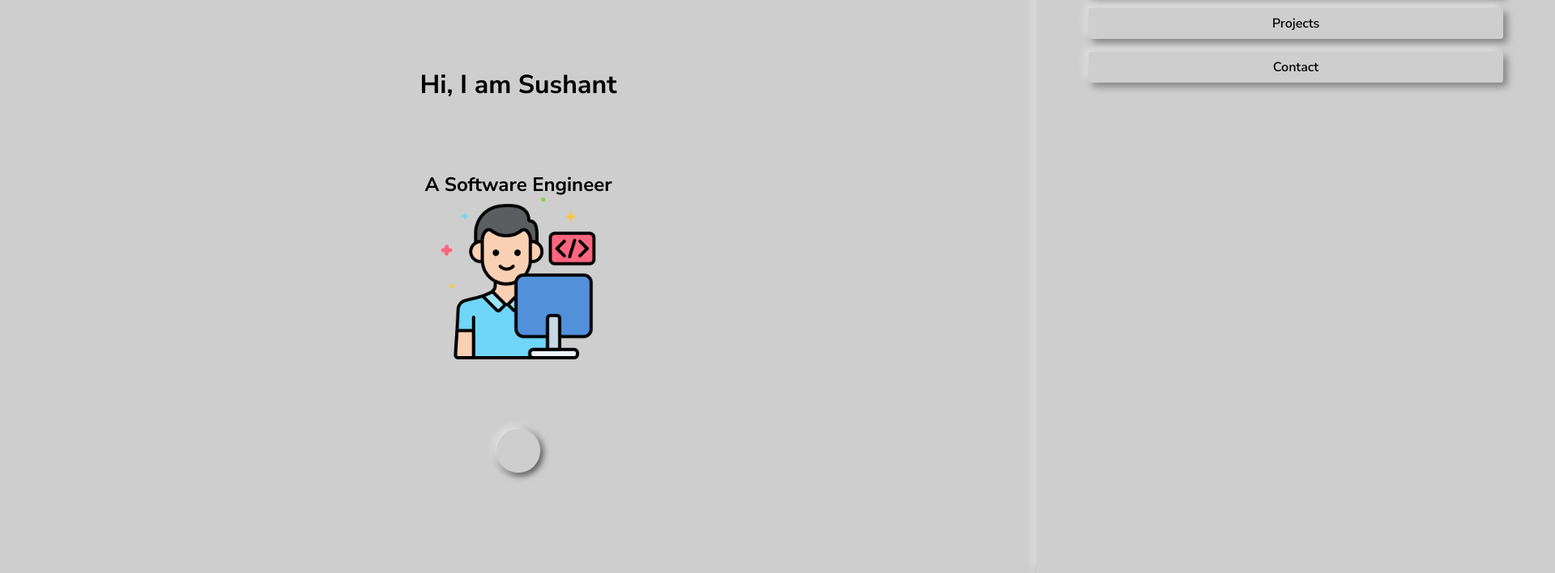
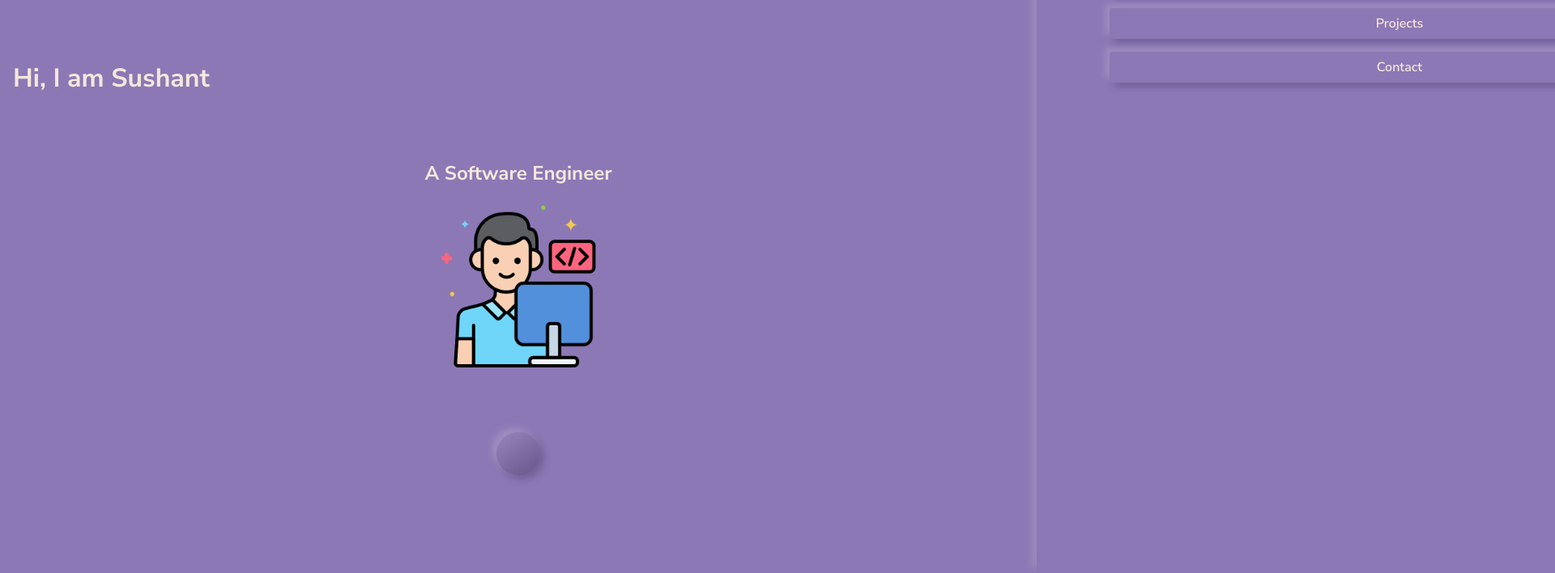
Before and after one commit to sushant-bhat/portfolio2.0, a plain HTML site: page index.html in a window 1280 px wide. Shown: the part 92-800 px from the top of the page at 81% size, 1920 px wide, since content can reach past the window. Drawn offline with Linux system fonts and the light colour scheme.

Commit message:
Updated styling of landing page

```diff
--- a/css/indexmobile.css
+++ b/css/indexmobile.css
@@ -1,6 +1,13 @@
 @import url('https://fonts.googleapis.com/css2?family=Mukta&display=swap');
 @import url('https://fonts.googleapis.com/css2?family=Bebas+Neue&display=swap');
 @import url('https://fonts.googleapis.com/css2?family=Nunito+Sans:ital,opsz,wght@0,6..12,200..1000;1,6..12,200..1000&display=swap');
+
+:root {
+    --bg: 260, 29%, 59%;
+    --neu-light: 260, 29%, 79%;
+    --neu-dark: 260, 29%, 29%;
+    --text: 27, 55%, 91%;
+}
 
 * {
     margin: 0;
@@ -11,8 +18,9 @@
 body {
     font-family: "Nunito Sans", sans-serif;
     font-weight: 400;
-    background-color: #CECECE;
+    background-color: hsl(var(--bg));
     overflow: hidden;
+    color: hsl(var(--text));
 }
 
 ul {
@@ -25,7 +33,7 @@ nav {
     align-items: center;
     margin: 1rem;
     padding: 1rem;
-    border-bottom: 0.2rem solid black;
+    border-bottom: 0.1rem solid hsla(var(--text), 0.5);
 }
 
 #nav-open-btn {
@@ -42,7 +50,7 @@ nav {
 .nav-ham {
     height: 2px;
     width: 1rem;
-    background-color: #000;
+    background-color: hsl(var(--text));
 }
 
 #nav-links {
@@ -53,17 +61,18 @@ nav {
     position: absolute;
     z-index: 2;
     height: 100dvh;
-    width: 50dvw;
+    width: 70dvw;
     right: 0;
     top: 0;
-    background-color: #CECECE;
+    background-color: hsl(var(--bg), 2);
     transform: translateX(100%);
-    transition: transform 0.2s ease;
-    box-shadow: -5px -5px 10px hsla(0, 0%, 100%, 0.37),
-                5px 5px 10px hsla(0, 0%, 0%, 0.37);
+    transition: transform 0.2s 0.2s ease;
+    box-shadow: -5px -5px 10px hsl(var(--neu-light), 0.37),
+        5px 5px 10px hsla(var(--neu-dark), 0.37);
 }
 
 #nav-links.open {
+    display: flex;
     transform: translateX(0);
 }
 
@@ -71,20 +80,20 @@ nav {
     text-decoration: none;
     font-family: "Nunito Sans", sans-serif;
     font-weight: 600;
-    color: #000;
+    color: hsl(var(--text));
     padding: 0.2em;
     padding-block: 0.5em;
     width: 80%;
     text-align: center;
     border-radius: 0.2em;
-    box-shadow: -5px -5px 10px hsla(0, 0%, 100%, 0.37),
-                5px 5px 10px hsla(0, 0%, 0%, 0.37);
+    box-shadow: -5px -5px 10px hsl(var(--neu-light), 0.37),
+        5px 5px 10px hsla(var(--neu-dark), 0.37);
 }
 
-#nav-links > a:active {
+#nav-links>a:active {
     transform: scale(0.9);
     box-shadow: inset -2px -2px 10px #FFF,
-                inset 2px 2px 10px #000;
+        inset 2px 2px 10px #000;
 }
 
 #nav-close-btn {
@@ -103,6 +112,11 @@ main {
     min-height: 80dvh;
 }
 
+#intro-heading {
+    align-self: flex-start;
+    margin-inline: 0.5em;
+}
+
 #about-list > li {
     display: none;
 }
@@ -113,20 +127,23 @@ main {
     align-items: center;
 }
 
+#about-list > li > h2 {
+    margin-bottom: 1em;
+}
+
 #about-btn {
     font-family: "Nunito Sans", sans-serif;
     border-radius: 50%;
-    background-color: #CECECE;
-    backdrop-filter: blur(10px);
     padding: 2em;
     border: none;
-    box-shadow: -2px -2px 10px #FFF,
-                2px 2px 10px #000;
-    transition: transform 0.1s ease;
+    border-radius: 50%;
+    background: linear-gradient(145deg, hsla(var(--neu-light), 0.2), hsla(var(--neu-dark), 0.5));
+    box-shadow: -5px -5px 10px hsl(var(--neu-light), 0.37),
+        5px 5px 10px hsla(var(--neu-dark), 0.37);
 }
 
 #about-btn:active {
     transform: scale(0.9);
-    box-shadow: inset -2px -2px 10px #FFF,
-                inset 2px 2px 10px #000;
+    box-shadow: -5px -5px 10px hsl(var(--neu-light), 0.37),
+        5px 5px 10px hsla(var(--neu-dark), 0.37);
 }
--- a/index.html
+++ b/index.html
@@ -17,7 +17,7 @@
                 <div class="nav-ham"></div>
             </button>
             <div id="nav-links">
-                <button id="nav-close-btn"><img src="./images/cancel.png" width="16px" alt=""></button>
+                <button id="nav-close-btn"><img src="./images/close.png" width="16px" alt=""></button>
                 <a href="./experience.html">Experience</a>
                 <a href="./projects.html">Projects</a>
                 <a href="./contact.html">Contact</a>
@@ -25,7 +25,7 @@
         </nav>
     </header>
     <main>
-        <h1>Hi, I am Sushant</h1>
+        <h1 id="intro-heading">Hi, I am Sushant</h1>
         <ul id="about-list">
             <li>
                 <h2>A Software Engineer</h2>
@@ -41,7 +41,6 @@
             </li>
             <li>
                 <h2>A Loving Husband</h2>
-                <h3>(Don't ask my wife)</h3>
                 <img src="./images/couple.png" width="200" alt="">
             </li>
         </ul>
```
Also changed, not shown: images/cancel.png (deleted), images/close.png (added), images/home.png.
